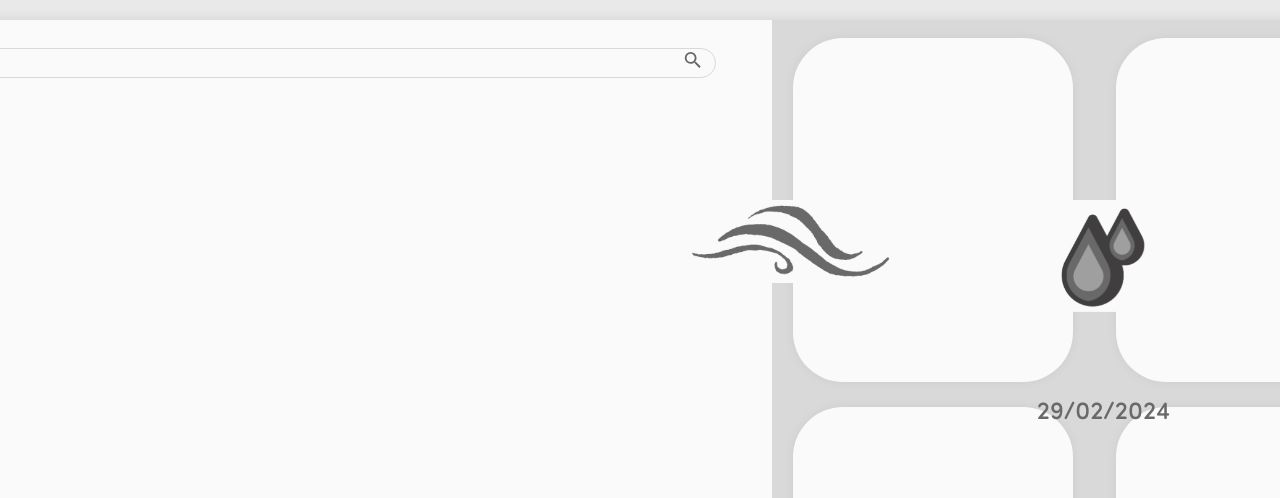
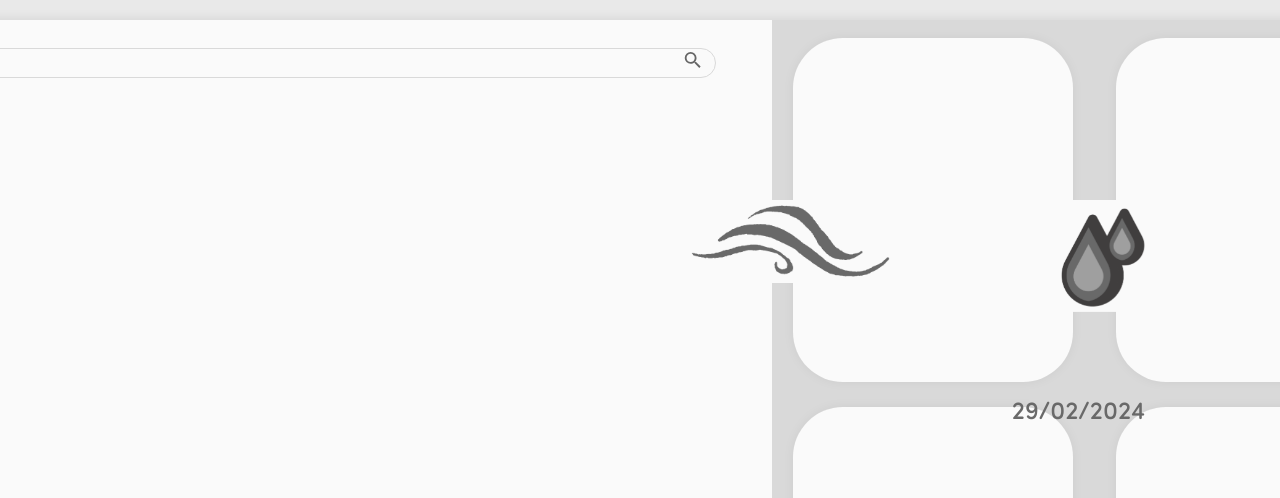
Before and after one commit to Draak18/Clima_Tempo_AG, a website: page index.html in a window 1280 px wide. Shown: the top 498 px of the page. Drawn offline with Linux system fonts and the light colour scheme.

Commit message:
dpsdamerda

```diff
--- a/style.css
+++ b/style.css
@@ -102,7 +102,7 @@ body {
 .dataAtual {
     position: fixed;
     top: 400px;
-    right: 110px;
+    right: 135px;
     font-size: 25px;
     font-family: Sofia;
     color: #696969;
```
